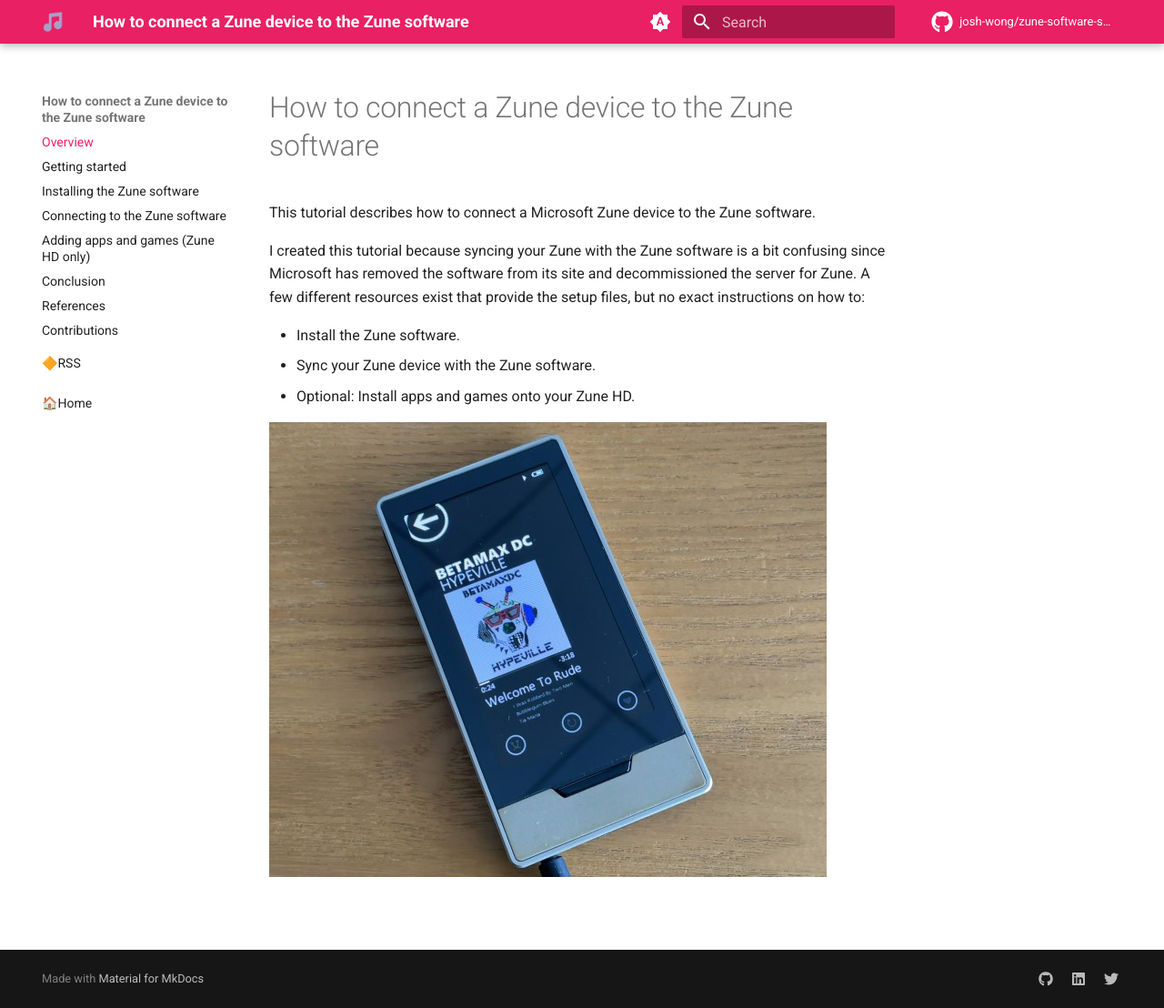
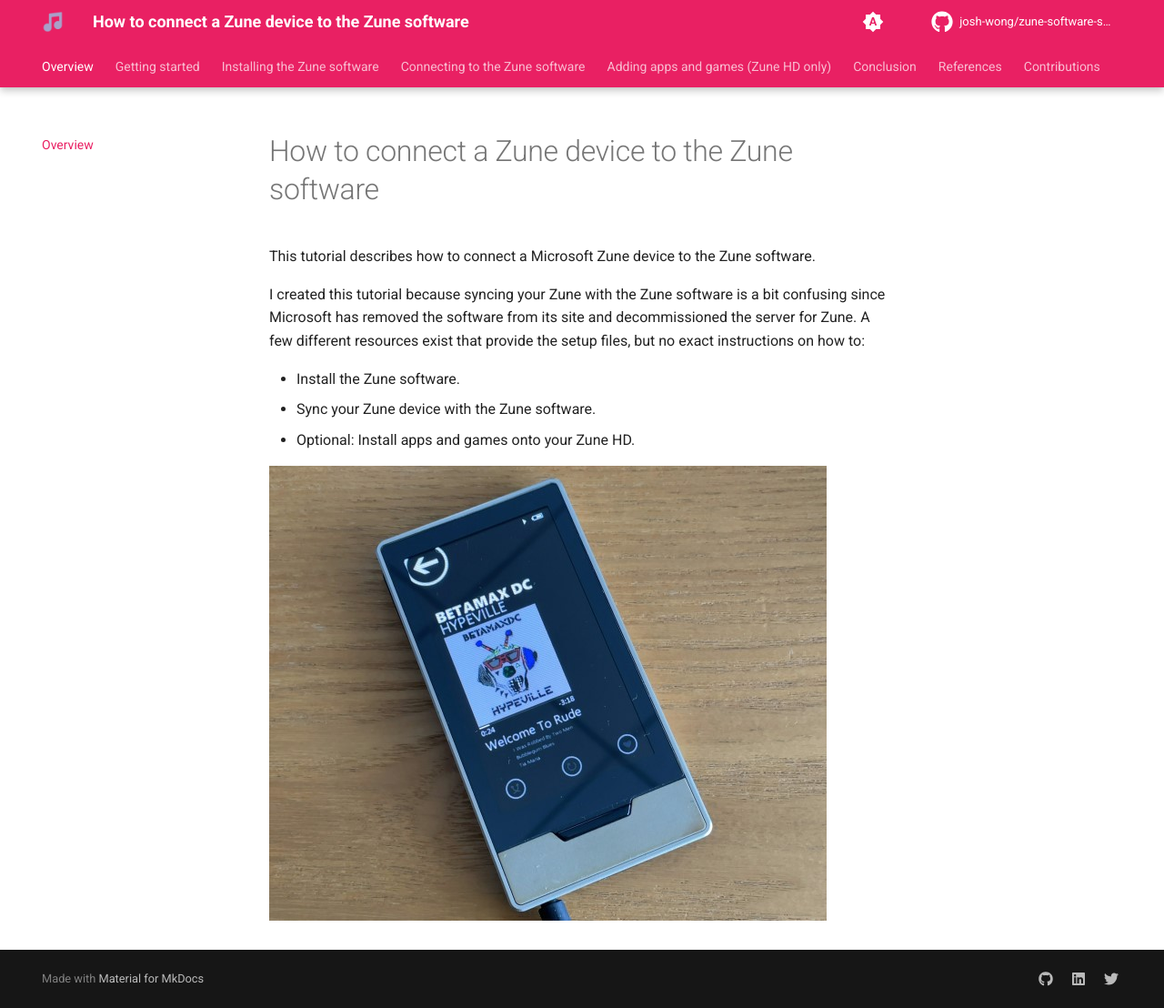
Before and after one commit to josh-wong/zune-software-setup, an MkDocs documentation site: the page built from docs/index.md, in a window 1280 px wide and 1108 px high. Shown: the whole window at 91% size. Built offline with MkDocs 1.6.1 and Material for MkDocs 9.7.7, drawn with Linux system fonts in a browser that asks for light colours; comment, search, counter and statistics services are not loaded; some of the changed lines change nothing that is shown.

Commit message:
Clean up `plugins`; add features to `markdown_extensions`
Move most plugins to `mkdocs.insiders.yml` and add features to `markdown_extensions`.

```diff
--- a/mkdocs.yml
+++ b/mkdocs.yml
@@ -8,14 +8,8 @@
 edit_uri: blob/main/docs
 
 plugins:
-  - search
-  # Enables TechDocs support in Backstage. However, many plugins need to be disabled for TechDocs to work properly.
-  #- techdocs-core
-  # Show docs contributors
-  - git-committers:
-      repository: josh-wong/zune-software-setup
-      branch: main
-  # Show the last updated date
+  # Enable the search function (currently disabled to take advantage of new search features in Material for MkDocs Insiders)
+  #- search
   - git-revision-date-localized:
       type: date
   # Enable videos to be embedded
@@ -23,38 +17,31 @@
       css_style:
         width: "100%"
         height: "300px"
-  # Add support for RSS
-  - rss:
-      abstract_chars_count: 160  # -1 for full content
-      categories:
-        - tags
-      comments_path: "#__comments"
-      date_from_meta:
-        as_creation: "date"
-        as_update: false
-        datetime_format: "%Y-%m-%d"
-      enabled: true
-      feed_ttl: 1440
-      image: https://upload.wikimedia.org/wikipedia/commons/thumb/4/43/Feed-icon.svg/128px-Feed-icon.svg.png
-      length: 20
-      pretty_print: false
-      match_path: ".*"
-      url_parameters:
-        utm_source: "documentation"
-        utm_medium: "RSS"
-        utm_campaign: "feed-syndication"
+  # Enables TechDocs support in Backstage. However, many plugins need to be disabled for TechDocs to work properly.
+  #- techdocs-core
 
 markdown_extensions:
+  # Add support for abbreviations
+  - abbr
+  # Add support for Material for MkDocs admonitions
+  - admonition
   # Add styles for buttons
   - attr_list
+  # Add support for grid cards
+  - md_in_html
+  # Make admonitions collapsible
+  - pymdownx.details
   # Add emoji support
   - pymdownx.emoji:
       emoji_index: !!python/name:materialx.emoji.twemoji
       emoji_generator: !!python/name:materialx.emoji.to_svg
-  # Add support for Material for MkDocs admonitions
-  - admonition
-  - pymdownx.details
+  # Add tooltip support
+  #- pymdownx.snippets:
+  #    auto_append:
+  #      - includes/glossary.md
+  # Add support for arbitrary nesting of code and content blocks inside each other.
   - pymdownx.superfences
+  # Add support for TOC configuration
   - toc:
       # Add link next to header that allows the user to get a permalink to the heading (still need to copy the URL in the address bar).
       permalink: true
@@ -110,12 +97,21 @@
   features:
     # Mark announcement as read
     - announce.dismiss
+    # Add support for improved tooltips
+    - content.tooltips
     # Add custom search functions
-    - search.suggest
     - search.highlight
     - search.share
+    - search.suggest
+    # Add custom navigation functions
+    - navigation.expand
+    - navigation.indexes
+    - navigation.instant
+    - navigation.sections
+    - navigation.tabs
+    - navigation.tabs.sticky
+    - navigation.top
     - navigation.tracking
-    - navigation.top
 
 extra:
   social:
```
